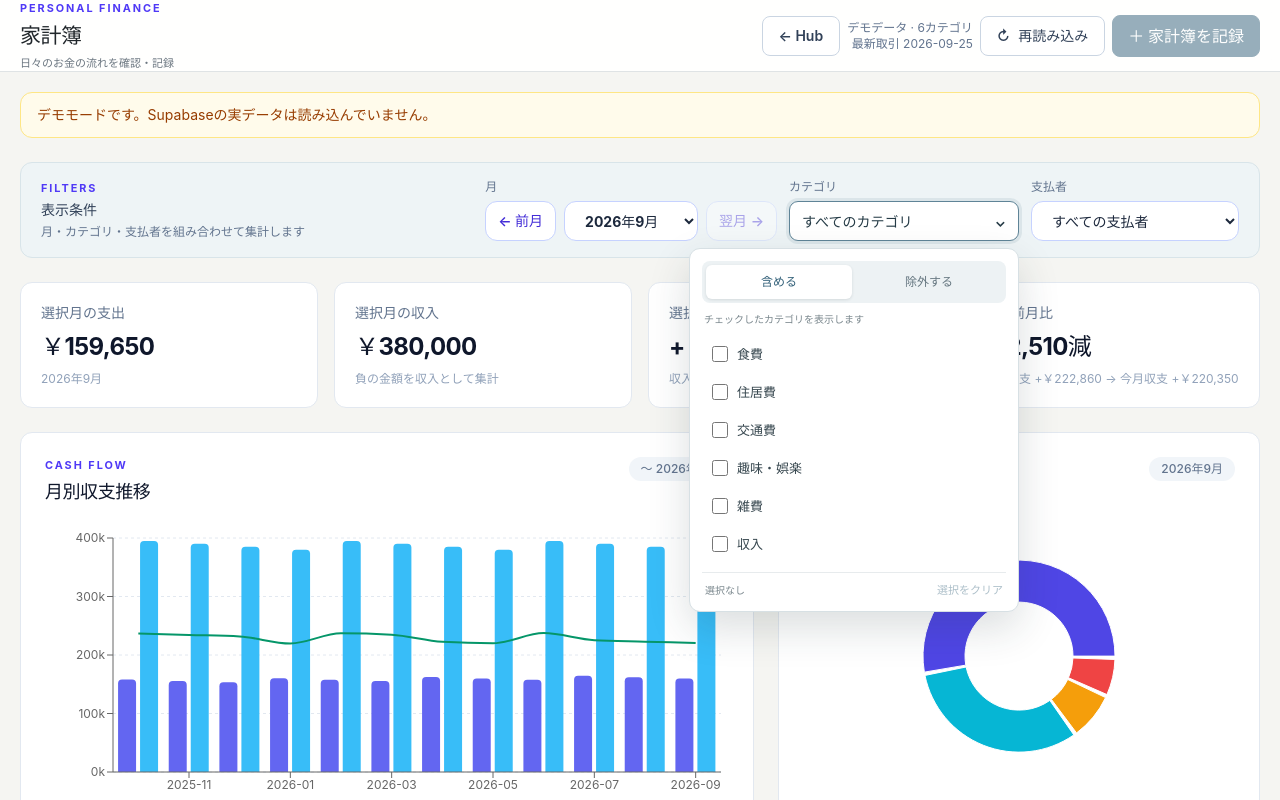
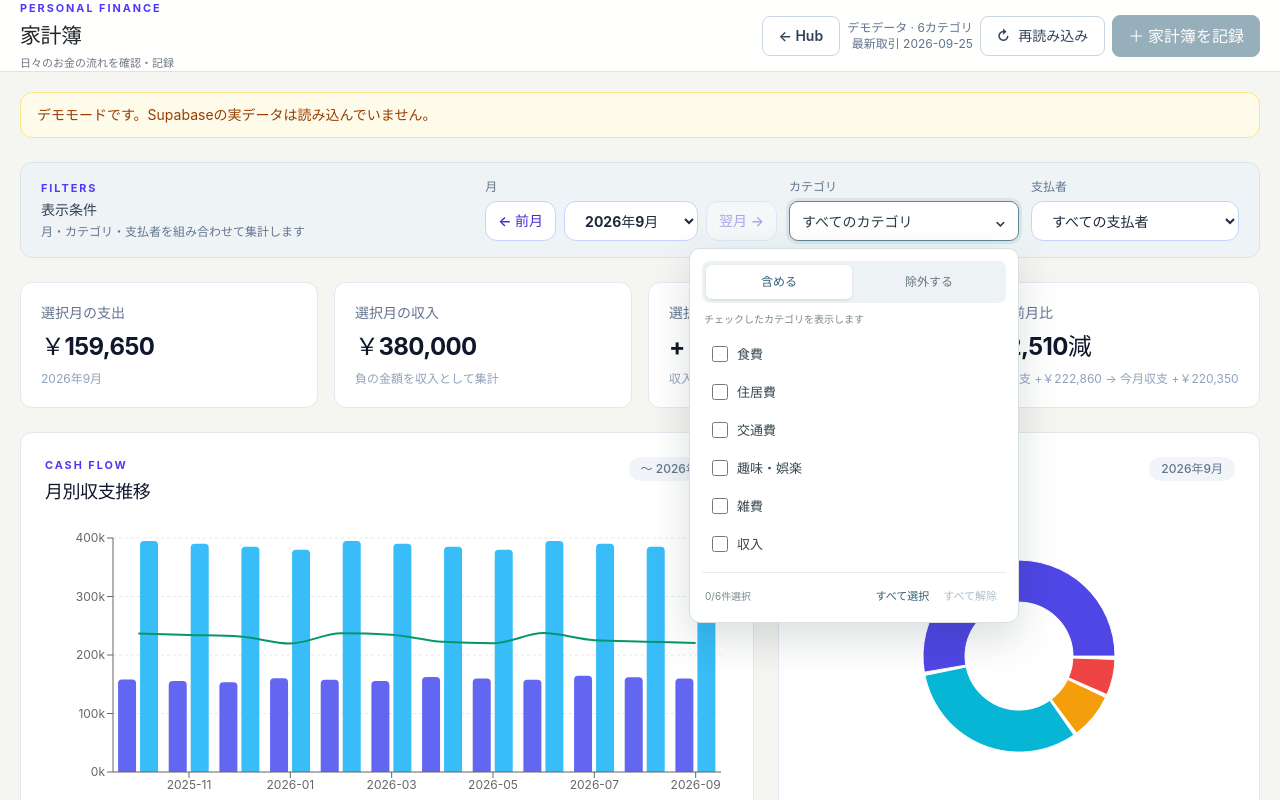
Before and after one commit to tsuonosuke-bot/financial-dashboard, a React (Vite) app: page / in a window 1280 px wide. Both pictures are taken after a click on the heading "カテゴリ条件を開く". Shown: the top 800 px of the page. Built offline with nearby package versions, Linux system fonts and the light colour scheme.

Commit message:
feat: add bulk category selection

```diff
--- a/src/App.tsx
+++ b/src/App.tsx
@@ -51,6 +51,13 @@ function App() {
     () => requestedCategories.filter((category) => availableCategories.includes(category)),
     [availableCategories, requestedCategories],
   )
+  const selectedCategorySummary = useMemo(() => {
+    if (selectedCategories.length === 0) return ''
+    if (selectedCategories.length === availableCategories.length) return 'すべてのカテゴリ'
+    const labels = selectedCategories.map(categoryLabel)
+    if (labels.length <= 2) return labels.join('、')
+    return `${labels.slice(0, 2).join('、')} ほか${labels.length - 2}件`
+  }, [availableCategories.length, selectedCategories])
   const selectedPayer = availablePayers.includes(requestedPayer) ? requestedPayer : ''
   const filteredExpenses = useMemo(
     () => filterExpensesByPayer(
@@ -194,6 +201,7 @@ function App() {
                     mode={categoryMode}
                     onModeChange={setCategoryMode}
                     onToggle={toggleCategory}
+                    onSelectAll={() => setRequestedCategories(availableCategories)}
                     onClear={() => setRequestedCategories([])}
                   />
                 </div>
@@ -218,7 +226,7 @@ function App() {
                 <div className="flex flex-wrap gap-x-5 gap-y-1">
                   {selectedCategories.length > 0 && (
                     <span>
-                      カテゴリを{categoryMode === 'include' ? '含む' : '除外'}: {selectedCategories.map(categoryLabel).join('、')}
+                      {categoryMode === 'include' ? '含める' : '除外する'}カテゴリ: {selectedCategorySummary}
                     </span>
                   )}
                   {selectedPayer && <span>支払者: {selectedPayer}</span>}
--- a/src/components/CategoryFilter.tsx
+++ b/src/components/CategoryFilter.tsx
@@ -6,20 +6,26 @@ type Props = {
   mode: CategoryFilterMode
   onModeChange: (mode: CategoryFilterMode) => void
   onToggle: (category: string) => void
+  onSelectAll: () => void
   onClear: () => void
 }
 
-function summaryLabel(selected: string[], mode: CategoryFilterMode) {
+function summaryLabel(categories: string[], selected: string[], mode: CategoryFilterMode) {
   if (selected.length === 0) return 'すべてのカテゴリ'
+  if (categories.length > 0 && selected.length === categories.length) {
+    return `全カテゴリを${mode === 'include' ? '含む' : '除外'}`
+  }
   if (selected.length === 1) return `${categoryLabel(selected[0])}を${mode === 'include' ? '含む' : '除外'}`
   return `${selected.length}カテゴリを${mode === 'include' ? '含む' : '除外'}`
 }
 
-export function CategoryFilter({ categories, selected, mode, onModeChange, onToggle, onClear }: Props) {
+export function CategoryFilter({ categories, selected, mode, onModeChange, onToggle, onSelectAll, onClear }: Props) {
+  const allSelected = categories.length > 0 && selected.length === categories.length
+
   return (
     <details className="category-filter">
       <summary aria-label="カテゴリ条件を開く">
-        <span>{summaryLabel(selected, mode)}</span>
+        <span>{summaryLabel(categories, selected, mode)}</span>
         <span aria-hidden="true">⌄</span>
       </summary>
       <div className="category-filter-popover">
@@ -42,8 +48,11 @@ export function CategoryFilter({ categories, selected, mode, onModeChange, onTog
           ))}
         </div>
         <div className="category-filter-footer">
-          <span>{selected.length ? `${selected.length}件選択中` : '選択なし'}</span>
-          <button type="button" onClick={onClear} disabled={selected.length === 0}>選択をクリア</button>
+          <span>{selected.length}/{categories.length}件選択</span>
+          <div className="category-filter-actions" role="group" aria-label="カテゴリの一括操作">
+            <button type="button" aria-label="カテゴリをすべて選択" onClick={onSelectAll} disabled={categories.length === 0 || allSelected}>すべて選択</button>
+            <button type="button" aria-label="カテゴリの選択をすべて解除" onClick={onClear} disabled={selected.length === 0}>すべて解除</button>
+          </div>
         </div>
       </div>
     </details>
--- a/src/index.css
+++ b/src/index.css
@@ -121,7 +121,9 @@ select {
 .category-options label:hover { background: #f1f6f8; }
 .category-options input { width: 16px; height: 16px; margin: 0; accent-color: #315f78; }
 .category-filter-footer { display: flex; align-items: center; justify-content: space-between; gap: 10px; margin-top: 8px; padding: 9px 3px 0; border-top: 1px solid #e7ebed; color: #7a878d; font-size: 10px; }
-.category-filter-footer button { border: 0; background: transparent; color: #315f78; font-size: 11px; font-weight: 700; cursor: pointer; }
+.category-filter-actions { display: flex; align-items: center; gap: 2px; }
+.category-filter-footer button { min-height: 28px; padding: 3px 6px; border: 0; border-radius: 6px; background: transparent; color: #315f78; font-size: 11px; font-weight: 700; cursor: pointer; }
+.category-filter-footer button:hover:not(:disabled) { background: #eef4f6; }
 .category-filter-footer button:disabled { cursor: default; opacity: .4; }
 
 .active-filter {
```
Also changed, not shown: 2 other files (tests, documents, lock files or other folders).
